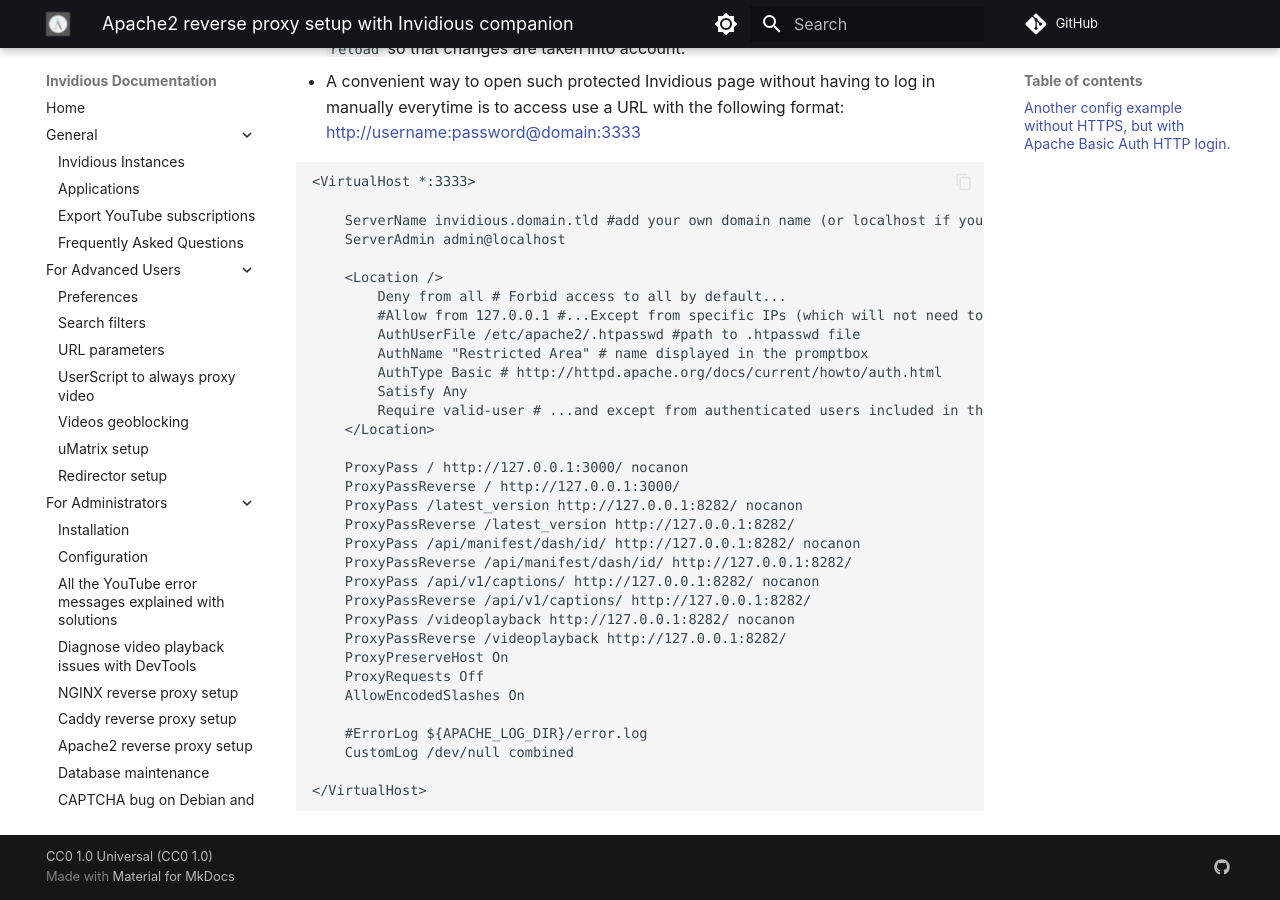
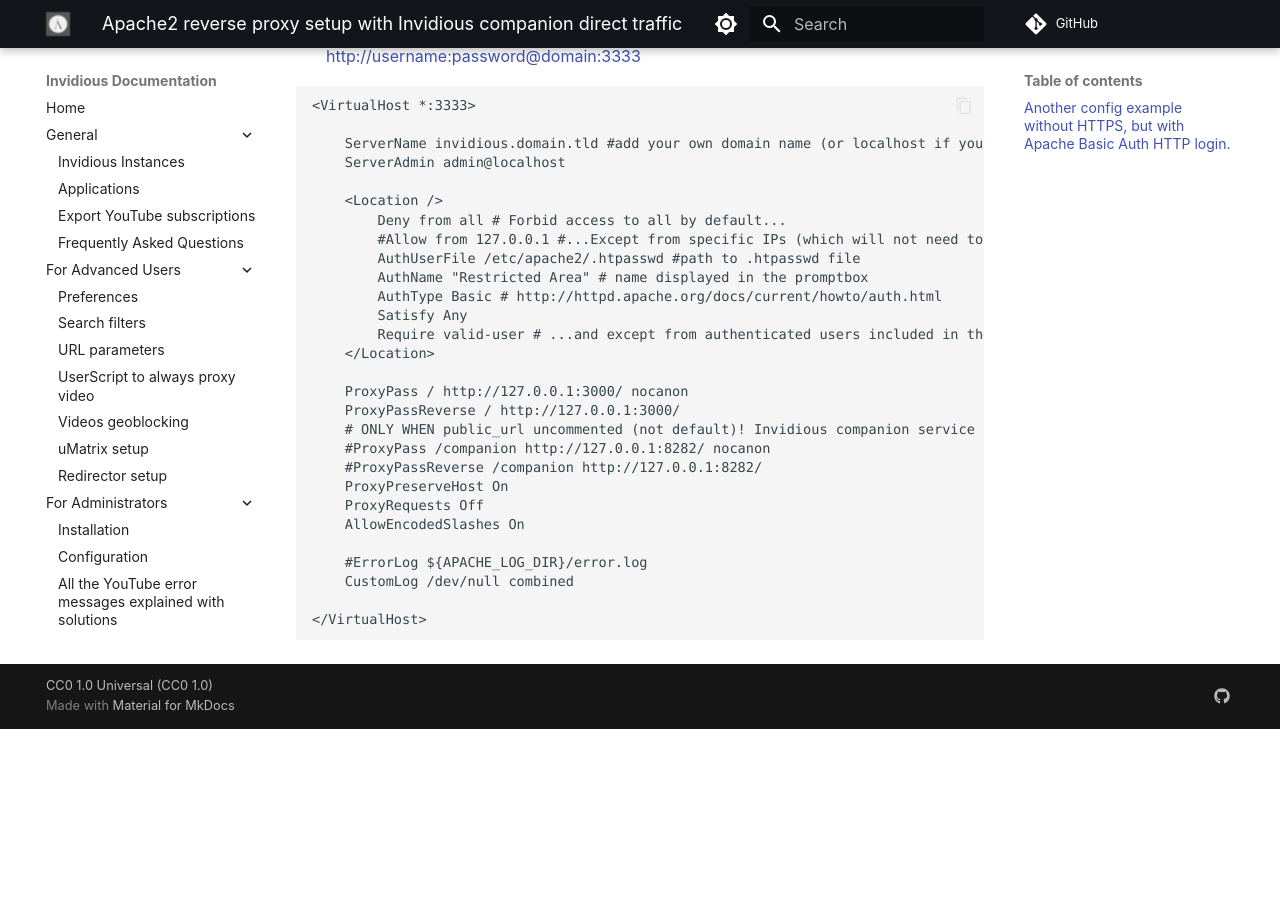
Before and after one commit to iv-org/documentation, an MkDocs documentation site: the page built from docs/companion-apache2.md, in a window 1280 px wide and 900 px high, scrolled down 1323 px. Built offline with MkDocs 1.6.1 and Material for MkDocs 9.7.7, drawn with Linux system fonts in a browser that asks for light colours; comment, search, counter and statistics services are not loaded; after the commit the page ends 2052 px from its top, so only the background shows below that; some of the changed text lies outside the part shown.

Commit message:
doc: improve again

```diff
--- a/docs/companion-apache2.md
+++ b/docs/companion-apache2.md
@@ -1,4 +1,4 @@
-# Apache2 reverse proxy setup with Invidious companion
+# Apache2 reverse proxy setup with Invidious companion direct traffic
 
 - A very basic config, secured with Let's Encrypt. Any log is disabled by default. Do not forget to replace `ServerName` with your domain.
 
@@ -12,12 +12,8 @@
         ProxyRequests off
         ProxyPass / http://127.0.0.1:3000/ nocanon
         ProxyPassReverse / http://127.0.0.1:3000/
-        ProxyPass /latest_version http://127.0.0.1:8282/ nocanon
-        ProxyPassReverse /latest_version http://127.0.0.1:8282/
-        ProxyPass /api/manifest/dash/id/ http://127.0.0.1:8282/ nocanon
-        ProxyPassReverse /api/manifest/dash/id/ http://127.0.0.1:8282/
-        ProxyPass /videoplayback http://127.0.0.1:8282/ nocanon
-        ProxyPassReverse /videoplayback http://127.0.0.1:8282/
+        ProxyPass /companion http://127.0.0.1:8282 nocanon
+        ProxyPassReverse /companion http://127.0.0.1:8282
 
         AllowEncodedSlashes on
 
@@ -62,14 +58,9 @@
 
     ProxyPass / http://127.0.0.1:3000/ nocanon
     ProxyPassReverse / http://127.0.0.1:3000/
-    ProxyPass /latest_version http://127.0.0.1:8282/ nocanon
-    ProxyPassReverse /latest_version http://127.0.0.1:8282/
-    ProxyPass /api/manifest/dash/id/ http://127.0.0.1:8282/ nocanon
-    ProxyPassReverse /api/manifest/dash/id/ http://127.0.0.1:8282/
-    ProxyPass /api/v1/captions/ http://127.0.0.1:8282/ nocanon
-    ProxyPassReverse /api/v1/captions/ http://127.0.0.1:8282/
-    ProxyPass /videoplayback http://127.0.0.1:8282/ nocanon
-    ProxyPassReverse /videoplayback http://127.0.0.1:8282/
+    # ONLY WHEN public_url uncommented (not default)! Invidious companion service
+    #ProxyPass /companion http://127.0.0.1:8282/ nocanon
+    #ProxyPassReverse /companion http://127.0.0.1:8282/
     ProxyPreserveHost On
     ProxyRequests Off
     AllowEncodedSlashes On
```
Also changed, not shown: docs/companion-caddy.md (+2 -9 lines), docs/companion-nginx.md (+3 -3 lines), docs/companion-traefik.md (+3 -3 lines), docs/installation.md (+23 -5 lines), docs/traefik.md (added, +15 -0 lines).
